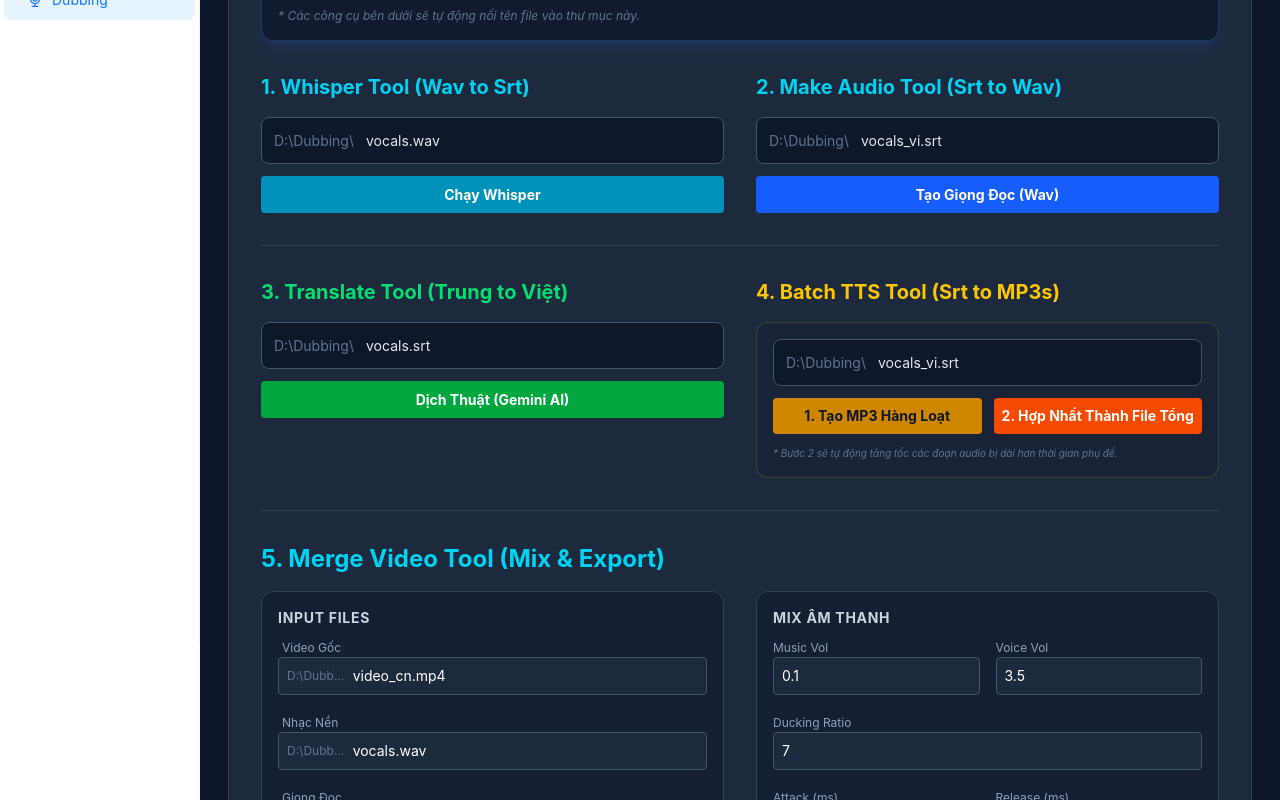
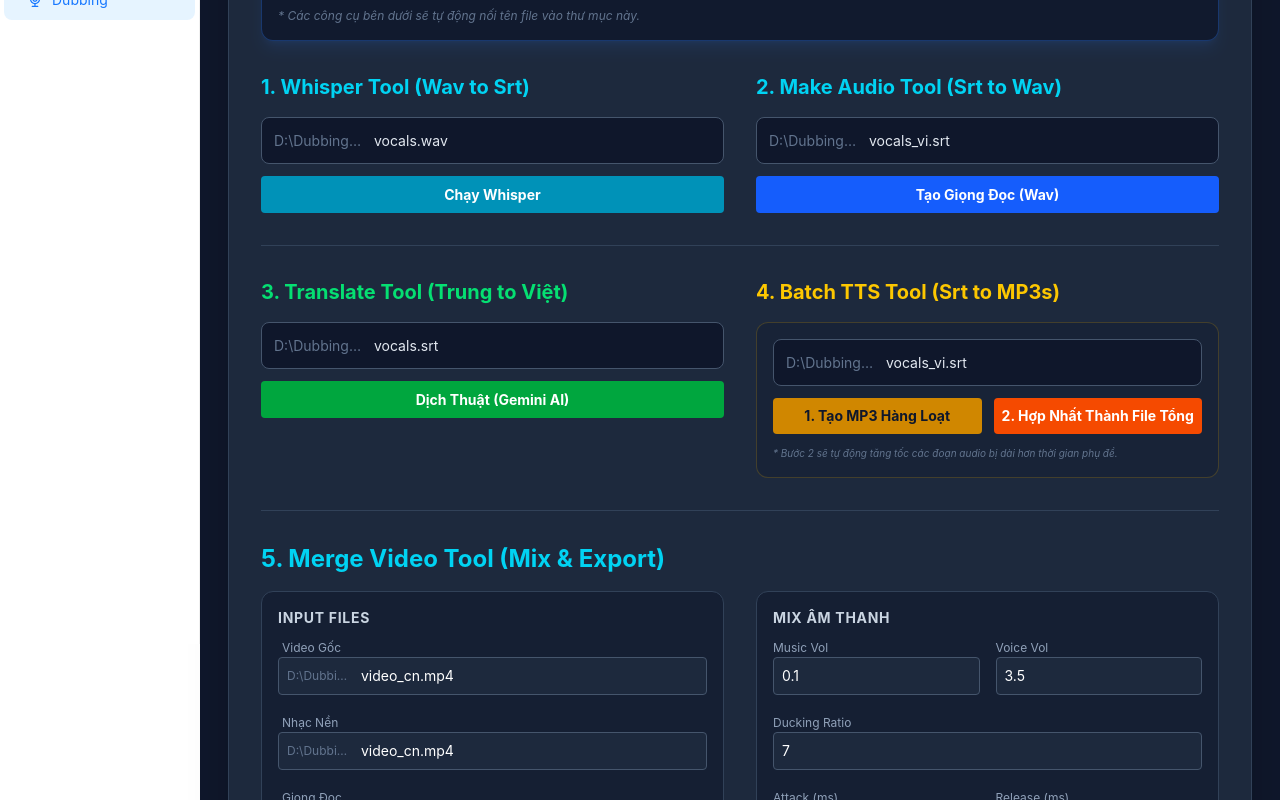
Before and after one commit to tinhtan2505/mp3-to-audio-fe, a Next.js app: page /dubbing in a window 1280 px wide. Shown: the part 220-1020 px from the top of the page. Built offline with nearby package versions, Linux system fonts and the light colour scheme; no server answers; sample sign-in values are in the browser's storage.

Commit message:
Update DubbingPage.tsx

```diff
--- a/src/app/modules/dubbing/DubbingPage.tsx
+++ b/src/app/modules/dubbing/DubbingPage.tsx
@@ -14,7 +14,7 @@ interface DetectRegion {
 
 const DubbingPage: React.FC = () => {
   // --- STATE CẤU HÌNH CHUNG ---
-  const [baseDir, setBaseDir] = useState('D:\\Dubbing');
+  const [baseDir, setBaseDir] = useState('D:\\Dubbing\\0');
 
   // --- STATE CHO WHISPER TOOL ---
   const [inputFilename, setInputFilename] = useState('vocals.wav');
@@ -29,7 +29,7 @@ const DubbingPage: React.FC = () => {
   // --- STATE CHO MERGE VIDEO TOOL ---
   const [mixVideoFilename, setMixVideoFilename] = useState('video_cn.mp4');
   const [mixInstrumentalFilename, setMixInstrumentalFilename] =
-    useState('vocals.wav');
+    useState('video_cn.mp4');
   const [mixVoiceFilename, setMixVoiceFilename] = useState(
     'vocals_vi_audio.wav'
   );
```
